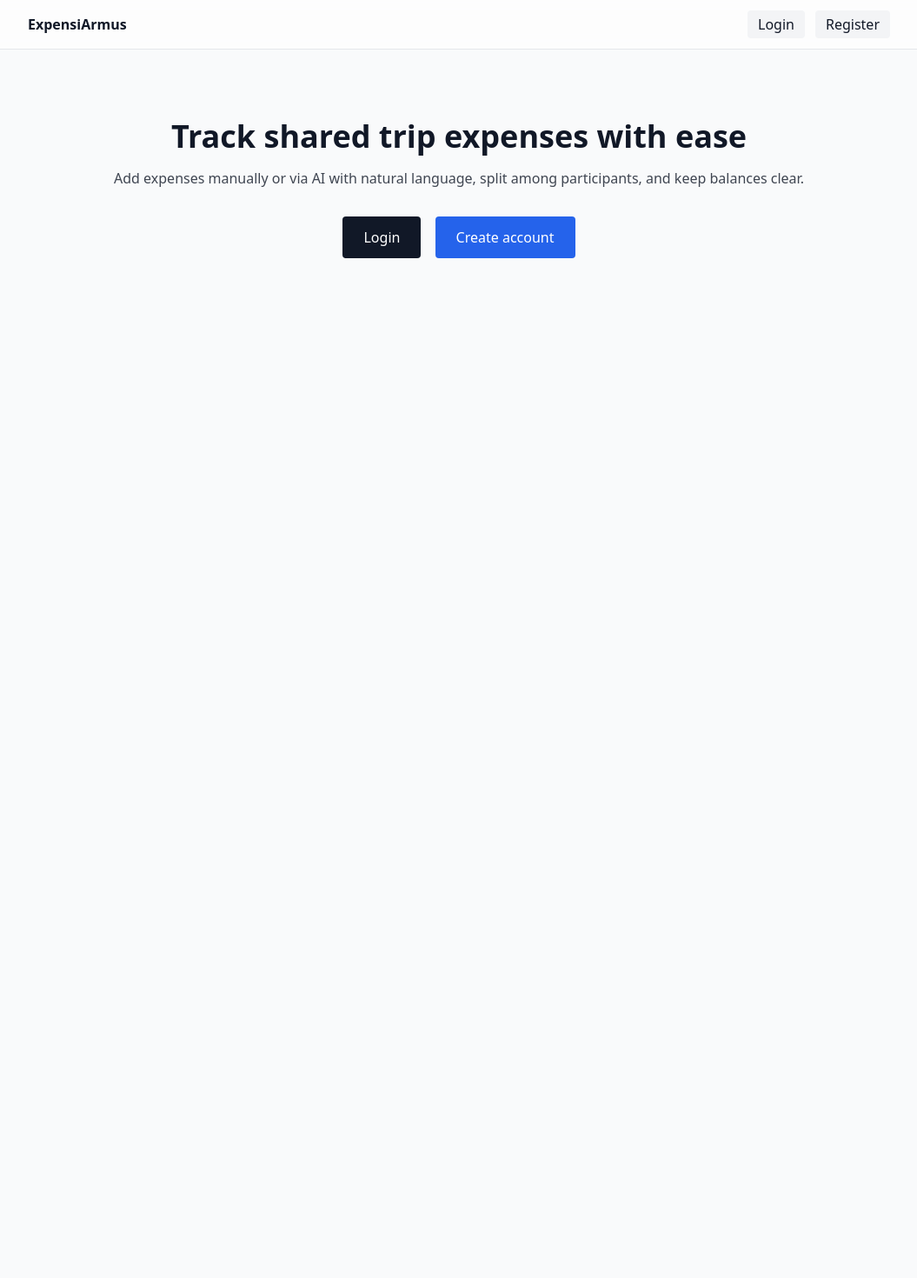
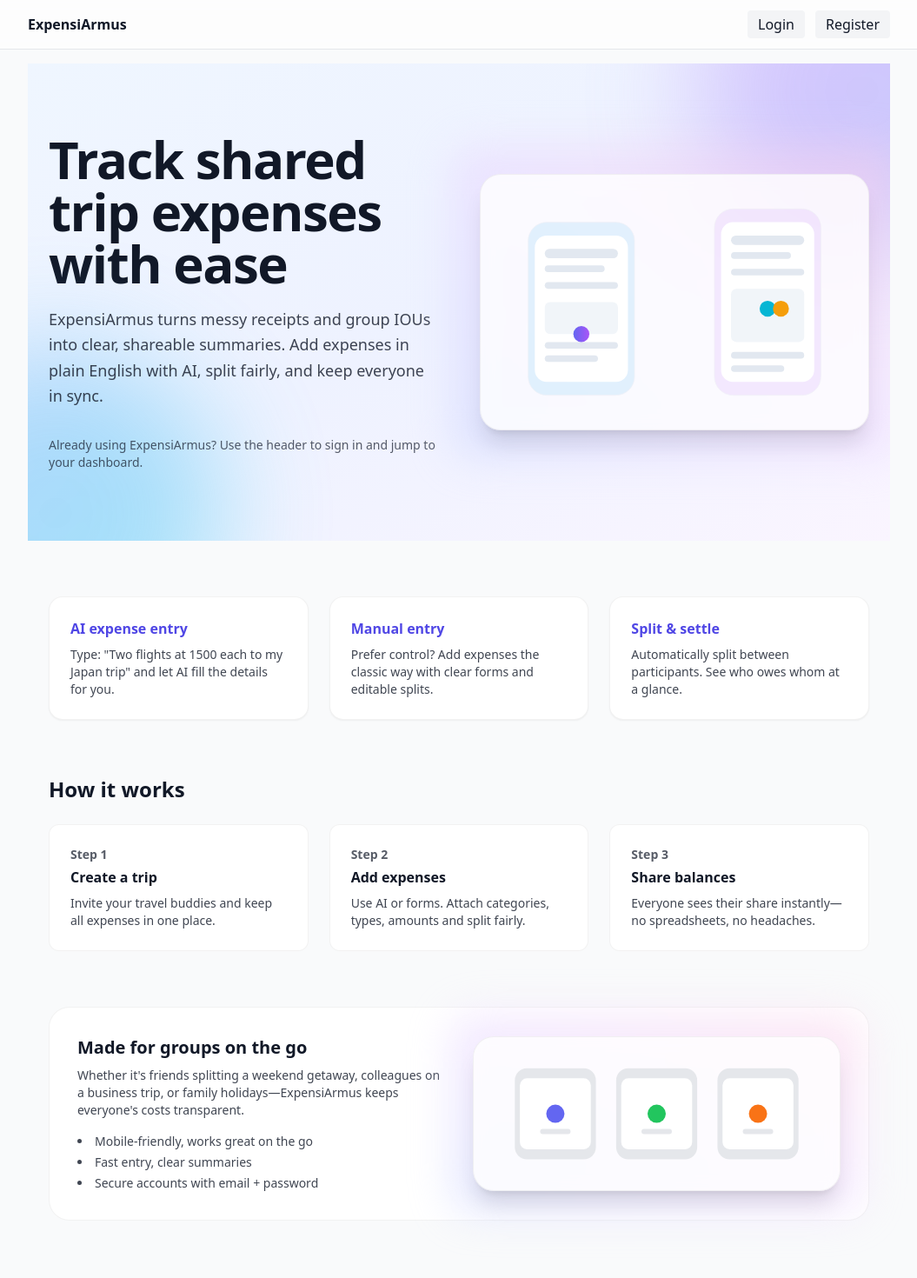
Before and after one commit to MiguelMarcelino/Expensiarmus, a Svelte app in the folder frontend/: page / in a window 1280 px wide. Shown: the top 1470 px of the page at 87% size, without its empty margins (112-1167 px from the left). Before the commit the page ends 800 px from the top, so only its background shows below. Built offline with nearby package versions, Linux system fonts and the light colour scheme; no server answers.

Commit message:
Improve Landing page

```diff
--- a/frontend/src/views/Landing.svelte
+++ b/frontend/src/views/Landing.svelte
@@ -4,16 +4,151 @@
   currentUser.subscribe((u) => (user = u));
 </script>
 
-<section class="mx-auto max-w-4xl text-center py-16">
-  <h1 class="text-4xl font-bold mb-4">Track shared trip expenses with ease</h1>
-  <p class="opacity-80 mb-8">Add expenses manually or via AI with natural language, split among participants, and keep balances clear.</p>
+<!-- Hero -->
+<section class="relative overflow-hidden">
+  <div class="absolute inset-0 -z-10 bg-gradient-to-br from-blue-50 via-indigo-50 to-purple-50 dark:from-gray-900 dark:via-gray-900 dark:to-gray-900"></div>
+  <div class="absolute -top-40 -right-40 h-96 w-96 rounded-full blur-3xl opacity-40 bg-gradient-to-br from-purple-400 to-indigo-400 dark:from-purple-600 dark:to-indigo-600"></div>
+  <div class="absolute -bottom-40 -left-40 h-96 w-96 rounded-full blur-3xl opacity-40 bg-gradient-to-br from-blue-400 to-cyan-400 dark:from-blue-700 dark:to-cyan-700"></div>
 
-  {#if user}
-    <a href="#/dashboard" class="inline-block px-6 py-3 rounded bg-blue-600 text-white hover:bg-blue-700">Go to Dashboard</a>
-  {:else}
-    <div class="space-x-3">
-      <a href="#/login" class="inline-block px-6 py-3 rounded bg-gray-900 text-white hover:bg-black">Login</a>
-      <a href="#/register" class="inline-block px-6 py-3 rounded bg-blue-600 text-white hover:bg-blue-700">Create account</a>
+  <div class="mx-auto max-w-6xl px-6 py-20 grid md:grid-cols-2 gap-12 items-center">
+    <div>
+      <h1 class="text-5xl md:text-6xl font-extrabold leading-tight tracking-tight">
+        Track shared trip expenses with ease
+      </h1>
+      <p class="mt-5 text-lg opacity-80 leading-relaxed">
+        ExpensiArmus turns messy receipts and group IOUs into clear, shareable summaries. Add expenses
+        in plain English with AI, split fairly, and keep everyone in sync.
+      </p>
+      <div class="mt-8 text-sm opacity-70">
+        Already using ExpensiArmus? Use the header to sign in and jump to your dashboard.
+      </div>
     </div>
-  {/if}
+
+    <!-- Simple marketing illustration: people using phones -->
+    <div class="relative mx-auto w-full max-w-md">
+      <div class="absolute -inset-8 rounded-3xl bg-gradient-to-tr from-indigo-200 via-purple-200 to-pink-200 blur-xl opacity-50 dark:from-indigo-800 dark:via-purple-800 dark:to-pink-800"></div>
+      <div class="relative rounded-3xl border border-black/5 dark:border-white/10 bg-white/80 dark:bg-gray-800/60 backdrop-blur p-6 shadow-xl">
+        <svg viewBox="0 0 520 320" xmlns="http://www.w3.org/2000/svg" class="w-full h-auto">
+          <defs>
+            <linearGradient id="grad" x1="0" x2="1">
+              <stop offset="0%" stop-color="#6366f1"/>
+              <stop offset="100%" stop-color="#a855f7"/>
+            </linearGradient>
+          </defs>
+          <!-- phones -->
+          <g>
+            <rect x="40" y="40" rx="28" ry="28" width="160" height="260" fill="#0ea5e9" opacity="0.1" stroke="#94a3b8"/>
+            <rect x="50" y="60" rx="18" ry="18" width="140" height="220" fill="#ffffff"/>
+            <rect x="320" y="20" rx="28" ry="28" width="160" height="280" fill="#a855f7" opacity="0.1" stroke="#94a3b8"/>
+            <rect x="330" y="40" rx="18" ry="18" width="140" height="240" fill="#ffffff"/>
+          </g>
+          <!-- content mock -->
+          <g>
+            <rect x="65" y="80" width="110" height="14" rx="7" fill="#e2e8f0"/>
+            <rect x="65" y="105" width="90" height="10" rx="5" fill="#e2e8f0"/>
+            <rect x="65" y="130" width="110" height="10" rx="5" fill="#e2e8f0"/>
+            <rect x="65" y="160" width="110" height="48" rx="8" fill="#f1f5f9"/>
+            <rect x="65" y="220" width="110" height="10" rx="5" fill="#e2e8f0"/>
+            <rect x="65" y="240" width="80" height="10" rx="5" fill="#e2e8f0"/>
+
+            <rect x="345" y="60" width="110" height="14" rx="7" fill="#e2e8f0"/>
+            <rect x="345" y="85" width="90" height="10" rx="5" fill="#e2e8f0"/>
+            <rect x="345" y="110" width="110" height="10" rx="5" fill="#e2e8f0"/>
+            <rect x="345" y="140" width="110" height="80" rx="8" fill="#f1f5f9"/>
+            <rect x="345" y="235" width="110" height="10" rx="5" fill="#e2e8f0"/>
+            <rect x="345" y="255" width="80" height="10" rx="5" fill="#e2e8f0"/>
+          </g>
+          <!-- avatars -->
+          <g>
+            <circle cx="120" cy="208" r="12" fill="url(#grad)"/>
+            <circle cx="400" cy="170" r="12" fill="#06b6d4"/>
+            <circle cx="420" cy="170" r="12" fill="#f59e0b"/>
+          </g>
+        </svg>
+      </div>
+    </div>
+  </div>
 </section>
+
+<!-- Features -->
+<section class="mx-auto max-w-6xl px-6 py-16">
+  <div class="grid md:grid-cols-3 gap-6">
+    <div class="rounded-2xl border border-black/5 dark:border-white/10 bg-white dark:bg-gray-800 p-6 shadow-sm">
+      <div class="text-indigo-600 dark:text-indigo-400 font-semibold">AI expense entry</div>
+      <p class="mt-2 text-sm opacity-80">Type: "Two flights at 1500 each to my Japan trip" and let AI fill
+ the details for you.</p>
+    </div>
+    <div class="rounded-2xl border border-black/5 dark:border-white/10 bg-white dark:bg-gray-800 p-6 shadow-sm">
+      <div class="text-indigo-600 dark:text-indigo-400 font-semibold">Manual entry</div>
+      <p class="mt-2 text-sm opacity-80">Prefer control? Add expenses the classic way with clear forms and editable splits.</p>
+    </div>
+    <div class="rounded-2xl border border-black/5 dark:border-white/10 bg-white dark:bg-gray-800 p-6 shadow-sm">
+      <div class="text-indigo-600 dark:text-indigo-400 font-semibold">Split & settle</div>
+      <p class="mt-2 text-sm opacity-80">Automatically split between participants. See who owes whom at a glance.</p>
+    </div>
+  </div>
+</section>
+
+<!-- How it works -->
+<section class="mx-auto max-w-6xl px-6 pb-16">
+  <h2 class="text-2xl font-bold mb-6">How it works</h2>
+  <div class="grid md:grid-cols-3 gap-6">
+    <div class="rounded-xl bg-white dark:bg-gray-800 p-6 border border-black/5 dark:border-white/10">
+      <div class="text-sm font-semibold opacity-70">Step 1</div>
+      <div class="mt-1 font-semibold">Create a trip</div>
+      <p class="mt-2 text-sm opacity-80">Invite your travel buddies and keep all expenses in one place.</p>
+    </div>
+    <div class="rounded-xl bg-white dark:bg-gray-800 p-6 border border-black/5 dark:border-white/10">
+      <div class="text-sm font-semibold opacity-70">Step 2</div>
+      <div class="mt-1 font-semibold">Add expenses</div>
+      <p class="mt-2 text-sm opacity-80">Use AI or forms. Attach categories, types, amounts and split fairly.</p>
+    </div>
+    <div class="rounded-xl bg-white dark:bg-gray-800 p-6 border border-black/5 dark:border-white/10">
+      <div class="text-sm font-semibold opacity-70">Step 3</div>
+      <div class="mt-1 font-semibold">Share balances</div>
+      <p class="mt-2 text-sm opacity-80">Everyone sees their share instantly—no spreadsheets, no headaches.</p>
+    </div>
+  </div>
+</section>
+
+<!-- People using it -->
+<section class="mx-auto max-w-6xl px-6 pb-16">
+  <div class="rounded-3xl border border-black/5 dark:border-white/10 bg-white dark:bg-gray-800 p-8 grid md:grid-cols-2 gap-8 items-center">
+    <div>
+      <h3 class="text-xl font-bold">Made for groups on the go</h3>
+      <p class="mt-2 text-sm opacity-80">Whether it's friends splitting a weekend getaway, colleagues on a business trip,
+        or family holidays—ExpensiArmus keeps everyone's costs transparent.
+      </p>
+      <ul class="mt-4 text-sm space-y-1 opacity-80 list-disc list-inside">
+        <li>Mobile-friendly, works great on the go</li>
+        <li>Fast entry, clear summaries</li>
+        <li>Secure accounts with email + password</li>
+      </ul>
+    </div>
+    <!-- phones row illustration -->
+    <div class="relative mx-auto w-full max-w-lg">
+      <div class="absolute -inset-6 rounded-3xl bg-gradient-to-tr from-indigo-200 via-purple-200 to-pink-200 blur-xl opacity-50 dark:from-indigo-800 dark:via-purple-800 dark:to-pink-800"></div>
+      <div class="relative rounded-3xl border border-black/5 dark:border-white/10 bg-white/80 dark:bg-gray-800/60 backdrop-blur p-6 shadow-xl">
+        <svg viewBox="0 0 640 220" xmlns="http://www.w3.org/2000/svg" class="w-full h-auto">
+          <rect x="40" y="20" rx="24" ry="24" width="160" height="180" fill="#e5e7eb"/>
+          <rect x="50" y="40" rx="14" ry="14" width="140" height="140" fill="#fff"/>
+          <rect x="240" y="20" rx="24" ry="24" width="160" height="180" fill="#e5e7eb"/>
+          <rect x="250" y="40" rx="14" ry="14" width="140" height="140" fill="#fff"/>
+          <rect x="440" y="20" rx="24" ry="24" width="160" height="180" fill="#e5e7eb"/>
+          <rect x="450" y="40" rx="14" ry="14" width="140" height="140" fill="#fff"/>
+          <circle cx="120" cy="110" r="18" fill="#6366f1"/>
+          <circle cx="320" cy="110" r="18" fill="#22c55e"/>
+          <circle cx="520" cy="110" r="18" fill="#f97316"/>
+          <rect x="90" y="140" width="60" height="10" rx="5" fill="#e5e7eb"/>
+          <rect x="290" y="140" width="60" height="10" rx="5" fill="#e5e7eb"/>
+          <rect x="490" y="140" width="60" height="10" rx="5" fill="#e5e7eb"/>
+        </svg>
+      </div>
+    </div>
+  </div>
+</section>
+
+<!-- Footer note -->
+<section class="mx-auto max-w-6xl px-6 pb-24 text-center text-sm opacity-70">
+  Use the header to sign in or create an account. Then open your dashboard to start tracking expenses.
+</section>
```
